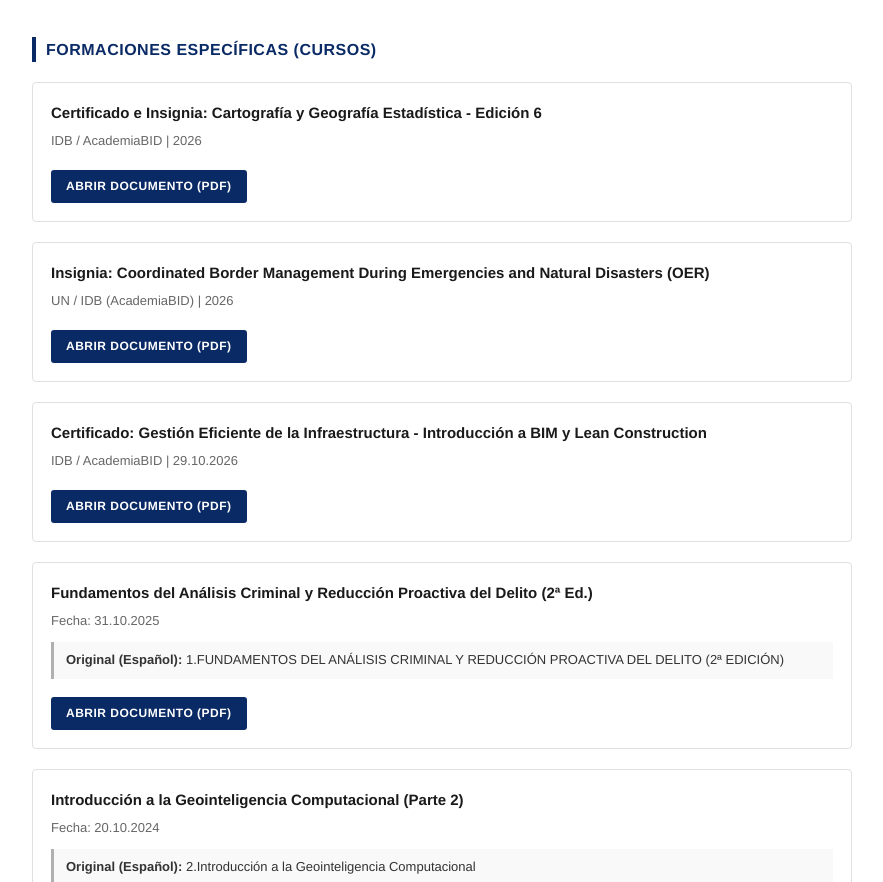
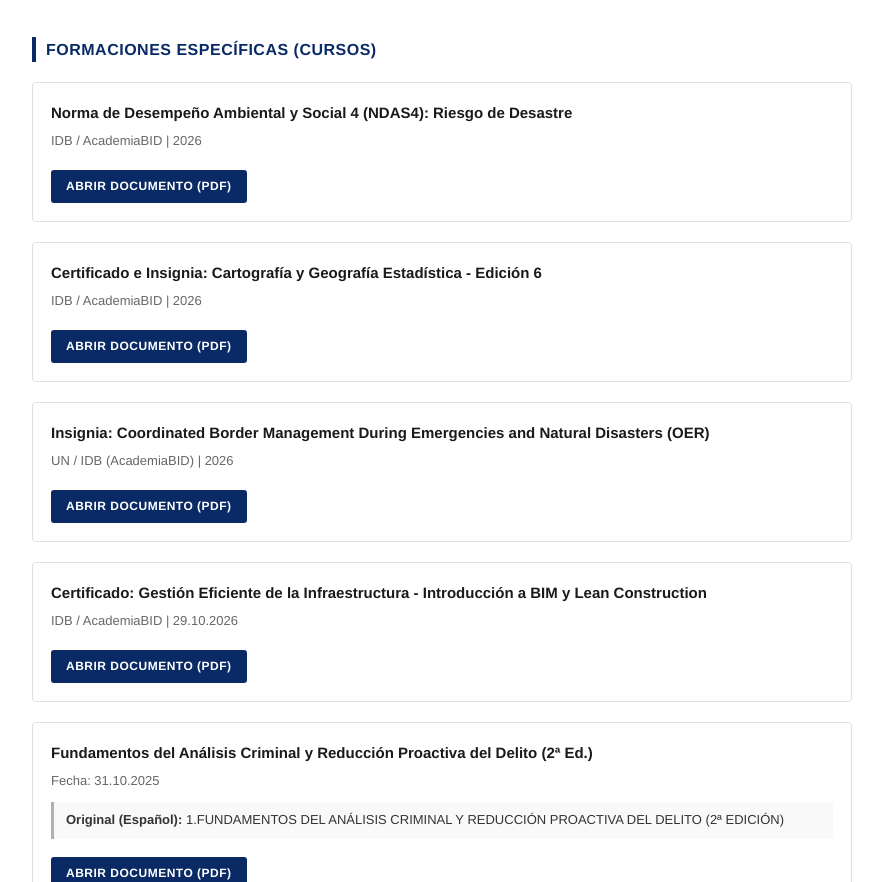
Before and after one commit to italgiro-blip/luis-girotto-cv, a plain HTML site: page escolaridad-es.html in a window 1280 px wide. Shown: the part 1182-2064 px from the top of the page, without its empty margins (198-1081 px from the left). Drawn offline with Linux system fonts and the light colour scheme.

Commit message:
Update escolaridad-es.html

```diff
--- a/escolaridad-es.html
+++ b/escolaridad-es.html
@@ -67,6 +67,11 @@
         <h2 class="section-title">Formaciones Específicas (Cursos)</h2>
 
 
+        <div class="cert-card">
+    <h3 class="cert-title">Norma de Desempeño Ambiental y Social 4 (NDAS4): Riesgo de Desastre</h3>
+    <div class="cert-meta">IDB / AcademiaBID | 2026</div>
+    <a href="./qualifikationen/Norma_4_Riesgo de desastre.pdf" target="_blank" class="btn-pdf">Abrir Documento (PDF)</a>
+</div>
         <div class="cert-card">
     <h3 class="cert-title">Certificado e Insignia: Cartografía y Geografía Estadística - Edición 6</h3>
     <div class="cert-meta">IDB / AcademiaBID | 2026</div>
```
